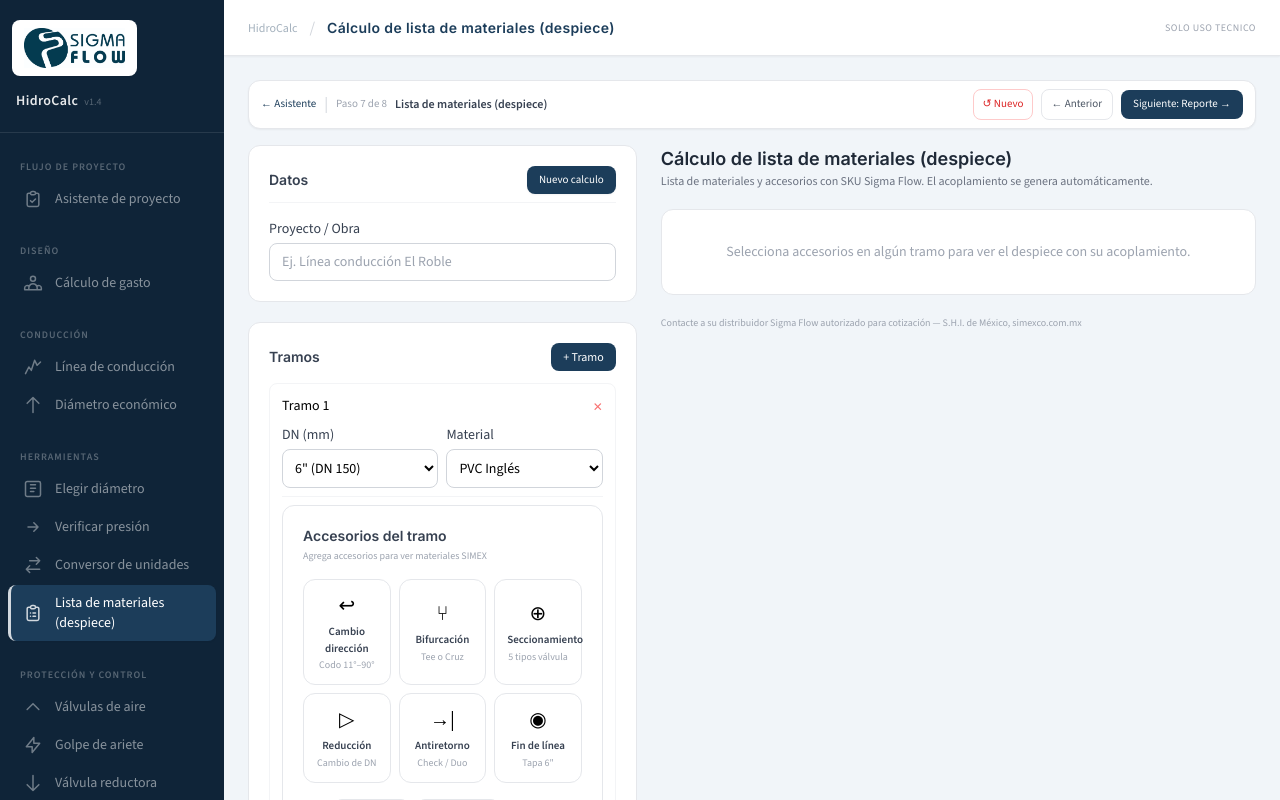
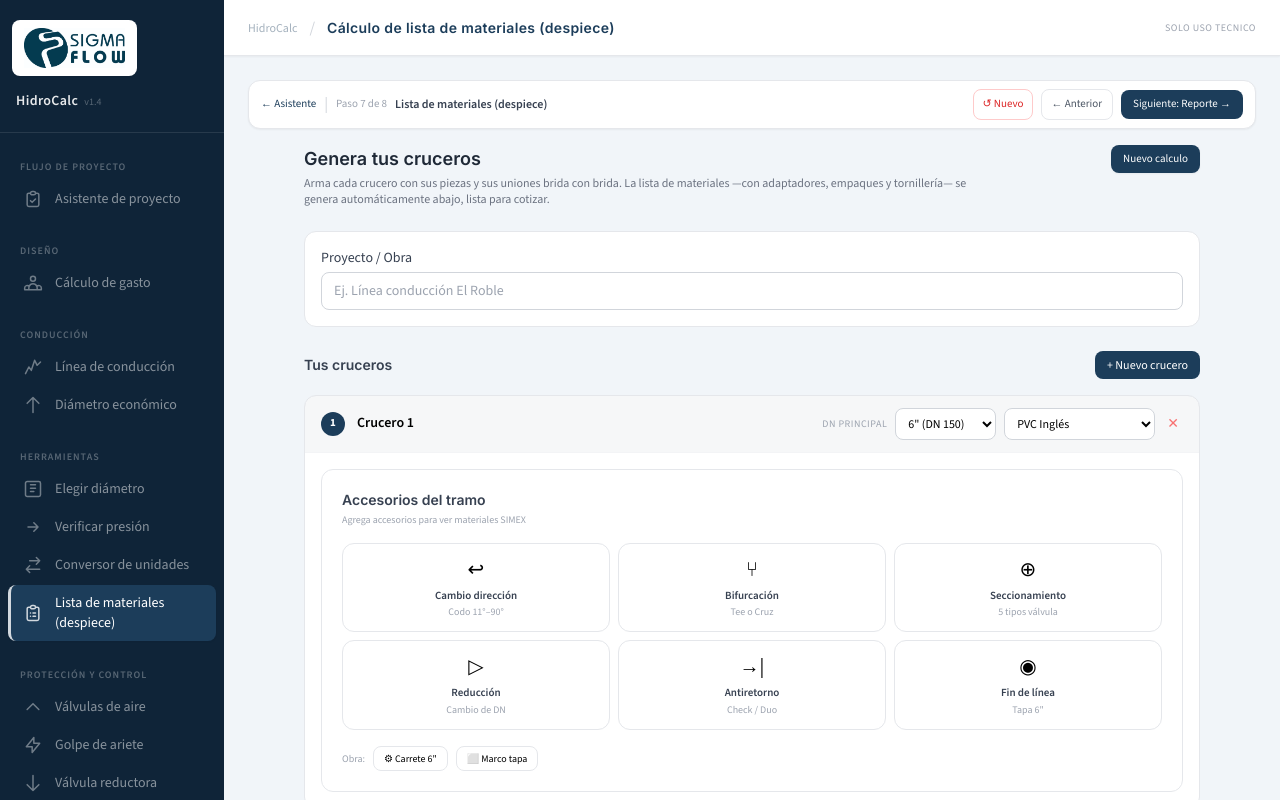
Before and after one commit to simexco/hidrocalc, a Next.js app: page /despiece in a window 1280 px wide. Shown: the top 800 px of the page. Built offline with nearby package versions, Linux system fonts and the light colour scheme.

Commit message:
Despiece: rediseno 'Genera tus cruceros' - cada crucero es una tarjeta (piezas + uniones) y abajo se genera la lista consolidada de todos los cruceros

```diff
--- a/src/app/(modules)/despiece/page.tsx
+++ b/src/app/(modules)/despiece/page.tsx
@@ -40,7 +40,7 @@ export default function DespiecePage() {
       const proj = useProjectStore.getState().project;
       if (proj.proyecto && !saved?.projectName) setProjectName(proj.proyecto);
       if (proj.diametroInterior != null || proj.material) {
-        setTramos([{ id: uuid(), name: "Tramo 1", DN: proj.diametroInterior ?? 150, material: proj.material || "PVC Inglés" }]);
+        setTramos([{ id: uuid(), name: "Crucero 1", DN: proj.diametroInterior ?? 150, material: proj.material || "PVC Inglés" }]);
       }
     }
     // eslint-disable-next-line react-hooks/exhaustive-deps
@@ -74,7 +74,7 @@ export default function DespiecePage() {
   }, [listaPorTramo, accsPorTramo, tramos, patchProject]);
 
   const addTramo = () => {
-    setTramos((prev) => [...prev, { id: uuid(), name: `Tramo ${prev.length + 1}`, DN: 150, material: "PVC Inglés" }]);
+    setTramos((prev) => [...prev, { id: uuid(), name: `Crucero ${prev.length + 1}`, DN: 150, material: "PVC Inglés" }]);
   };
   const updateTramo = (id: string, patch: Partial<DespieceTramo>) => {
     setTramos((prev) => prev.map((t) => (t.id === id ? { ...t, ...patch } : t)));
@@ -89,69 +89,98 @@ export default function DespiecePage() {
     setTramos([]); setAccsPorTramo({}); setConexPorTramo({}); setProjectName("");
   };
 
-  const tramosConAccs = tramos.filter((t) => (accsPorTramo[t.id]?.length ?? 0) > 0);
+  const crucerosConPiezas = tramos.filter((t) => (accsPorTramo[t.id]?.length ?? 0) > 0);
+
+  // Lista consolidada: suma de TODOS los cruceros, agrupada por SKU (los «CONF» se agrupan por descripción)
+  const consolidada = (() => {
+    const map: Record<string, { desc: string; sku: string; qty: number }> = {};
+    crucerosConPiezas.forEach((t) => {
+      (listaPorTramo[t.id] ?? []).forEach((p) => {
+        const key = p.sku && p.sku !== "—" && p.sku !== "← CONF" ? p.sku : p.desc;
+        if (!map[key]) map[key] = { desc: p.desc, sku: p.sku || "—", qty: 0 };
+        map[key].qty += p.qty;
+      });
+    });
+    return Object.values(map);
+  })();
+  const totalPiezas = consolidada.reduce((s, r) => s + r.qty, 0);
+
+  const copiarConsolidada = () => {
+    const lines = ["SKU\tDescripción\tCantidad"];
+    consolidada.forEach((r) => lines.push(`${r.sku}\t${r.desc}\t${r.qty}`));
+    navigator.clipboard.writeText(lines.join("\n")).then(() => alert("Lista consolidada copiada"));
+  };
 
   return (
-    <div className="max-w-7xl mx-auto space-y-6">
-      <div className="grid grid-cols-1 lg:grid-cols-5 gap-6">
-        {/* ── Captura ── */}
-        <div className="lg:col-span-2 space-y-5">
-          <div className="bg-white dark:bg-gray-800 rounded-xl border border-gray-200 dark:border-gray-700 p-5 space-y-4">
-            <div className="flex items-center justify-between border-b border-gray-100 dark:border-gray-700 pb-2">
-              <h2 className="text-sm font-semibold text-gray-700 dark:text-gray-300">Datos</h2>
+    <div className="max-w-4xl mx-auto space-y-6">
+      {/* Encabezado */}
+      <div className="flex items-start justify-between gap-4">
+        <div>
+          <h1 className="text-lg font-semibold text-gray-800 dark:text-gray-200">Genera tus cruceros</h1>
+          <p className="text-xs text-gray-500 dark:text-gray-400 max-w-2xl mt-0.5">
+            Arma cada crucero con sus piezas y sus uniones brida con brida. La lista de materiales —con adaptadores, empaques y tornillería— se genera automáticamente abajo, lista para cotizar.
+          </p>
+        </div>
         <ResetButton moduleKey="despiece" onReset={handleReset} />
       </div>
+
+      {/* Proyecto */}
+      <div className="bg-white dark:bg-gray-800 rounded-xl border border-gray-200 dark:border-gray-700 p-4">
         <InputField label="Proyecto / Obra" value={projectName} onChange={setProjectName} type="text" placeholder="Ej. Línea conducción El Roble" />
       </div>
 
-          {/* Tramos */}
-          <div className="bg-white dark:bg-gray-800 rounded-xl border border-gray-200 dark:border-gray-700 p-5 space-y-3">
-            <div className="flex items-center justify-between gap-2">
-              <h2 className="text-sm font-semibold text-gray-700 dark:text-gray-300">Tramos</h2>
+      {/* Cruceros */}
+      <div className="space-y-4">
+        <div className="flex items-center justify-between">
+          <h2 className="text-sm font-semibold text-gray-700 dark:text-gray-300">Tus cruceros</h2>
+          {tramos.length > 0 && (
             <button onClick={addTramo} className="text-xs bg-[#1C3D5A] text-white px-3 py-1.5 rounded-lg hover:bg-[#0F2438] transition-colors">
-                + Tramo
+              + Nuevo crucero
             </button>
+          )}
         </div>
 
         {tramos.length === 0 && (
-              <p className="text-xs text-gray-400 text-center py-4">Agrega un tramo, elige su diámetro y material, y luego sus accesorios. El acoplamiento (adaptador bridado, empaque y tornillería) se agrega solo.</p>
+          <div className="bg-white dark:bg-gray-800 rounded-xl border border-dashed border-gray-300 dark:border-gray-600 p-8 text-center">
+            <div className="text-3xl mb-2">🔧</div>
+            <p className="text-sm text-gray-600 dark:text-gray-300 font-medium">Empieza creando tu primer crucero</p>
+            <p className="text-xs text-gray-400 mt-1 max-w-md mx-auto">Agrega sus piezas (codos, válvulas, tees…) y únelas entre sí. El acoplamiento (adaptadores, empaques, tornillería) se calcula solo.</p>
+            <button onClick={addTramo} className="mt-4 text-xs bg-[#1C3D5A] text-white px-4 py-2 rounded-lg hover:bg-[#0F2438] transition-colors">+ Crear crucero</button>
+          </div>
         )}
 
-            {tramos.map((t) => (
-              <div key={t.id} className="border border-gray-100 dark:border-gray-700 rounded-lg p-3 space-y-2">
-                <div className="flex items-center justify-between">
+        {tramos.map((t, i) => (
+          <div key={t.id} className="bg-white dark:bg-gray-800 rounded-xl border border-gray-200 dark:border-gray-700 overflow-hidden">
+            {/* Cabecera del crucero */}
+            <div className="bg-[#1C3D5A]/[0.04] dark:bg-gray-800/60 px-4 py-3 border-b border-gray-100 dark:border-gray-700 flex items-center gap-3 flex-wrap">
+              <span className="w-6 h-6 rounded-full bg-[#1C3D5A] text-white flex items-center justify-center text-[11px] font-bold shrink-0">{i + 1}</span>
               <input
                 value={t.name}
                 onChange={(e) => updateTramo(t.id, { name: e.target.value })}
-                    className="text-sm font-medium bg-transparent border-b border-transparent hover:border-gray-300 dark:text-white focus:outline-none"
+                className="text-sm font-semibold bg-transparent border-b border-transparent hover:border-gray-300 focus:border-[#1C3D5A] dark:text-white focus:outline-none min-w-[140px]"
               />
-                  <button onClick={() => removeTramo(t.id)} className="text-red-400 hover:text-red-600 text-xs">&#10005;</button>
-                </div>
-                <div className="grid grid-cols-2 gap-2 text-xs">
-                  <div className="space-y-1">
-                    <label className="text-sm font-medium text-gray-700 dark:text-gray-300">DN (mm)</label>
+              <div className="flex items-center gap-2 ml-auto">
+                <span className="text-[10px] text-gray-400 uppercase tracking-wider">DN principal</span>
                 <select
                   value={t.DN}
                   onChange={(e) => updateTramo(t.id, { DN: parseInt(e.target.value) })}
-                      className="w-full px-2 py-2 text-sm border border-gray-300 dark:border-gray-600 rounded-lg bg-white dark:bg-gray-800 dark:text-white"
+                  className="px-2 py-1.5 text-xs border border-gray-300 dark:border-gray-600 rounded-lg bg-white dark:bg-gray-800 dark:text-white"
                 >
                   {STANDARD_DNS_LABELED.map((d) => <option key={d.dn} value={d.dn}>{d.label}</option>)}
                 </select>
-                  </div>
-                  <div className="space-y-1">
-                    <label className="text-sm font-medium text-gray-700 dark:text-gray-300">Material</label>
                 <select
                   value={t.material}
                   onChange={(e) => updateTramo(t.id, { material: e.target.value })}
-                      className="w-full px-2 py-2 text-sm border border-gray-300 dark:border-gray-600 rounded-lg bg-white dark:bg-gray-800 dark:text-white"
+                  className="px-2 py-1.5 text-xs border border-gray-300 dark:border-gray-600 rounded-lg bg-white dark:bg-gray-800 dark:text-white"
                 >
                   {MATERIALS.map((m) => <option key={m.name} value={m.name}>{m.name}</option>)}
                 </select>
+                <button onClick={() => removeTramo(t.id)} title="Eliminar crucero" className="text-red-400 hover:text-red-600 text-sm px-1">&#10005;</button>
               </div>
             </div>
 
-                {/* Selector de accesorios SIMEX por tramo */}
-                <div className="mt-2 pt-2 border-t border-gray-100 dark:border-gray-700">
+            {/* Cuerpo: agregar piezas + tabla con uniones */}
+            <div className="p-4 space-y-4">
               <ListaMaterialesSIMEX
                 mode="selector"
                 dnMM={t.DN}
@@ -162,43 +191,6 @@ export default function DespiecePage() {
                 onConexChange={(cx) => setConexPorTramo((prev) => ({ ...prev, [t.id]: cx }))}
               />
               {(accsPorTramo[t.id]?.length ?? 0) > 0 && (
-                    <p className="text-[10px] text-[#1C3D5A]/60 dark:text-blue-300/50 mt-1 font-medium">
-                      {accsPorTramo[t.id].reduce((s, a) => s + a.qty, 0)} pza(s) seleccionada(s)
-                    </p>
-                  )}
-                </div>
-              </div>
-            ))}
-          </div>
-        </div>
-
-        {/* ── Despiece resultante ── */}
-        <div className="lg:col-span-3 space-y-5">
-          <div>
-            <h1 className="text-lg font-semibold text-gray-800 dark:text-gray-200">Cálculo de lista de materiales (despiece)</h1>
-            <p className="text-xs text-gray-500 dark:text-gray-400">Lista de materiales y accesorios con SKU Sigma Flow. El acoplamiento se genera automáticamente.</p>
-          </div>
-
-          {tramosConAccs.length === 0 ? (
-            <div className="bg-white dark:bg-gray-800 rounded-xl border border-gray-200 dark:border-gray-700 p-8 text-center text-sm text-gray-400">
-              Selecciona accesorios en algún tramo para ver el despiece con su acoplamiento.
-            </div>
-          ) : (
-            <div className="bg-white dark:bg-gray-800 rounded-xl border border-gray-200 dark:border-gray-700 overflow-hidden">
-              <div className="bg-gradient-to-r from-[#1C3D5A] to-[#2A5A7A] px-5 py-3">
-                <h3 className="text-sm font-semibold text-white tracking-wide">Lista de Materiales SIMEX{projectName ? ` — ${projectName}` : ""}</h3>
-                <p className="text-[10px] text-white/50 mt-0.5">Generada desde los accesorios seleccionados por tramo, con acoplamiento incluido</p>
-              </div>
-              <div className="divide-y divide-gray-100 dark:divide-gray-700">
-                {tramos.map((t, i) => {
-                  if ((accsPorTramo[t.id]?.length ?? 0) === 0) return null;
-                  return (
-                    <div key={`tabla-${t.id}`} className="p-4">
-                      <div className="flex items-center gap-2 mb-3">
-                        <span className="w-6 h-6 rounded-full bg-[#1C3D5A]/10 text-[#1C3D5A] dark:bg-blue-900/30 dark:text-blue-300 flex items-center justify-center text-[10px] font-bold">{i + 1}</span>
-                        <h4 className="text-xs font-semibold text-[#1C3D5A] dark:text-blue-300">{t.name}</h4>
-                        <span className="text-[10px] text-gray-400 ml-auto">DN {t.DN} mm · {t.material}</span>
-                      </div>
                 <ListaMaterialesSIMEX
                   mode="table"
                   dnMM={t.DN}
@@ -209,18 +201,36 @@ export default function DespiecePage() {
                   onConexChange={(cx) => setConexPorTramo((prev) => ({ ...prev, [t.id]: cx }))}
                   onComputed={(rows) => setListaPorTramo((prev) => ({ ...prev, [t.id]: rows }))}
                 />
-                    </div>
-                  );
-                })}
+              )}
             </div>
           </div>
-          )}
+        ))}
+      </div>
 
-          <p className="text-[10px] text-gray-400">
-            Contacte a su distribuidor Sigma Flow autorizado para cotización — S.H.I. de México, simexco.com.mx
+      {/* ── Lista de materiales consolidada (todos los cruceros) ── */}
+      {consolidada.length > 0 && (
+        <div className="bg-white dark:bg-gray-800 rounded-xl border border-gray-200 dark:border-gray-700 overflow-hidden shadow-sm">
+          <div className="bg-gradient-to-r from-[#1C3D5A] to-[#2A5A7A] px-5 py-3 flex items-center justify-between gap-3">
+            <div>
+              <h3 className="text-sm font-semibold text-white tracking-wide">Lista de materiales consolidada{projectName ? ` — ${projectName}` : ""}</h3>
+              <p className="text-[10px] text-white/50 mt-0.5">Suma de todos los cruceros · {crucerosConPiezas.length} crucero(s) · {totalPiezas} pieza(s) · acoplamiento incluido</p>
+            </div>
+            <button onClick={copiarConsolidada} className="shrink-0 text-[11px] bg-white/10 hover:bg-white/20 text-white px-3 py-1.5 rounded-lg transition-colors">Copiar SKUs</button>
+          </div>
+          <div className="divide-y divide-gray-50 dark:divide-gray-700">
+            {consolidada.map((r, i) => (
+              <div key={i} className="flex items-center gap-3 px-5 py-2">
+                <span className="font-mono text-xs text-[#1C3D5A] dark:text-blue-300 w-28 shrink-0">{r.sku}</span>
+                <span className="flex-1 text-[13px] text-gray-700 dark:text-gray-300">{r.desc}</span>
+                <span className="text-sm font-semibold text-gray-700 dark:text-gray-200 w-12 text-right">×{r.qty}</span>
+              </div>
+            ))}
+          </div>
+          <p className="px-5 py-3 text-[10px] text-gray-400 border-t border-gray-100 dark:border-gray-700">
+            Contacte a su distribuidor Sigma Flow autorizado para cotización — S.H.I. de México · simexco.com.mx
           </p>
         </div>
-      </div>
+      )}
     </div>
   );
 }
```
Lines whose indentation alone changed are shown as unchanged.
